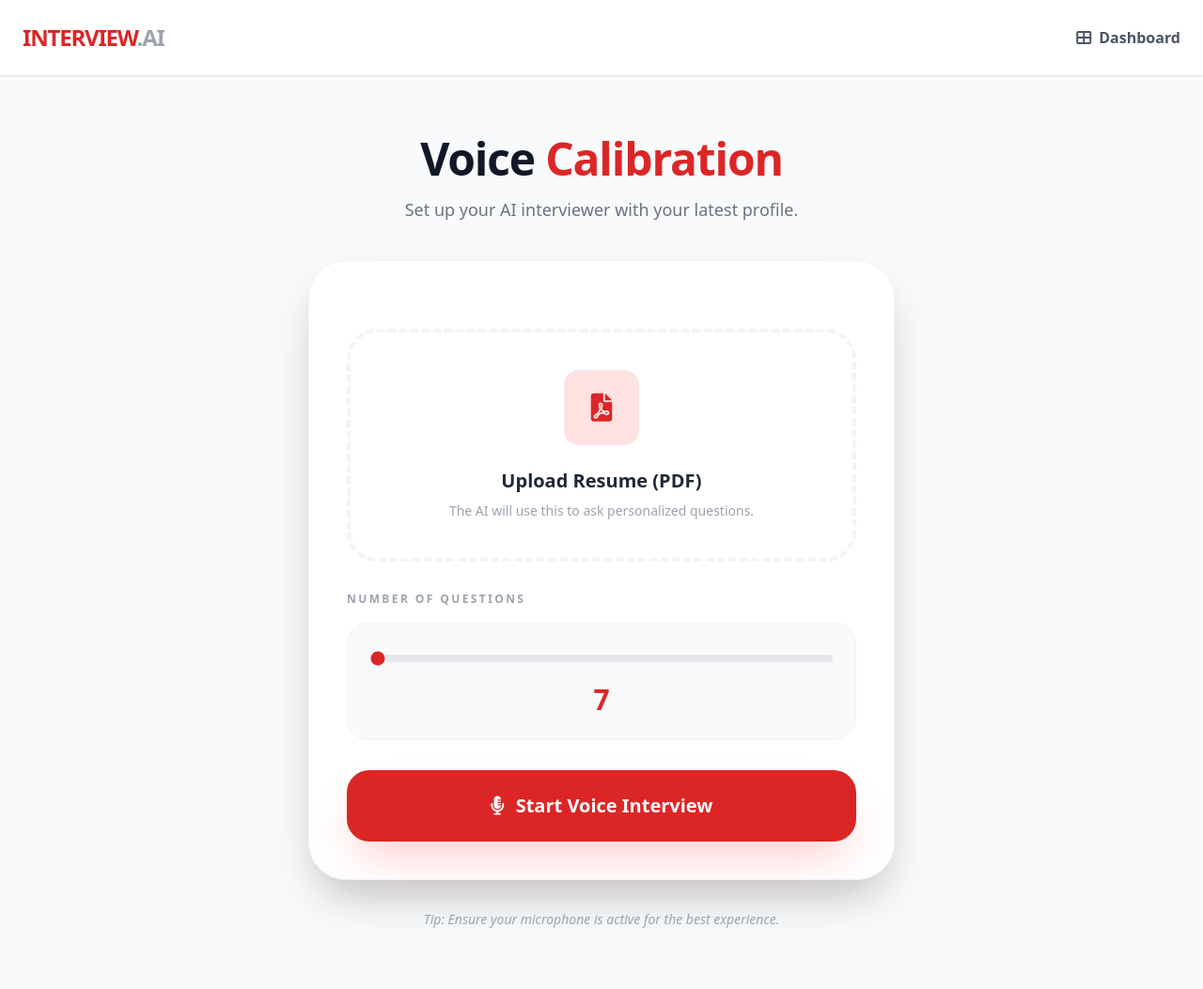
After one commit to jahn-avi/interview-with-ai, a Django app: page /voice-setup/ in a window 1280 px wide. The commit adds this page. Shown: the whole page at 94% size. Run offline with Django 5.2, Linux system fonts and the light colour scheme; some libraries are stand-ins or nearby versions.

Commit message:
Checking on sessions

```diff
--- a/interview_app/templates/interview_app/dashboard.html
+++ b/interview_app/templates/interview_app/dashboard.html
@@ -67,7 +67,7 @@
                 </div>
                 <h3 class="text-2xl font-bold mb-3 text-gray-800">Voice Interview</h3>
                 <p class="text-gray-500 mb-8 leading-relaxed">Real-time simulation using Speech-to-Text for a natural conversation feel.</p>
-                <a href="/session/" class="inline-flex items-center text-red-600 font-black uppercase tracking-wider text-sm group-hover:gap-3 transition-all">
+                <a href="{% url 'voice_setup' %}" class="inline-flex items-center text-red-600 font-black ...">
                     Start Session <i class="fas fa-arrow-right ml-2"></i>
                 </a>
             </div>
--- /dev/null
+++ b/interview_app/templates/interview_app/voice_setup.html
@@ -0,0 +1,74 @@
+<!DOCTYPE html>
+<html lang="en">
+<head>
+    <meta charset="UTF-8">
+    <meta name="viewport" content="width=device-width, initial-scale=1.0">
+    <title>Voice Setup | Interview.AI</title>
+    <script src="https://cdn.tailwindcss.com"></script>
+    <link href="https://cdnjs.cloudflare.com/ajax/libs/font-awesome/6.0.0/css/all.min.css" rel="stylesheet">
+</head>
+<body class="bg-slate-50 font-sans min-h-screen">
+
+    <nav class="bg-white border-b p-6 shadow-sm">
+        <div class="max-w-7xl mx-auto flex justify-between items-center">
+            <a href="/dashboard/" class="text-2xl font-black text-red-600 tracking-tighter hover:opacity-80 transition">
+                INTERVIEW<span class="text-gray-400">.AI</span>
+            </a>
+            <a href="/dashboard/" class="text-gray-600 hover:text-red-600 font-bold transition flex items-center gap-2">
+                <i class="fas fa-th-large"></i> Dashboard
+            </a>
+        </div>
+    </nav>
+
+    <div class="max-w-2xl mx-auto py-16 px-6">
+        <div class="text-center mb-10">
+            <h1 class="text-5xl font-black text-gray-900 mb-4 tracking-tight">Voice <span class="text-red-600">Calibration</span></h1>
+            <p class="text-gray-500 text-lg">Set up your AI interviewer with your latest profile.</p>
+        </div>
+
+        <div class="bg-white p-10 rounded-[2.5rem] shadow-2xl border border-gray-100">
+            <form action="{% url 'voice_interview' %}" method="POST" enctype="multipart/form-data" class="space-y-8" id="voiceForm">
+                {% csrf_token %}
+
+                <div class="relative border-4 border-dashed border-gray-100 rounded-[2rem] p-10 text-center hover:border-red-400 hover:bg-red-50/50 transition-all group cursor-pointer">
+                    <input type="file" name="resume" id="resumeInput" class="absolute inset-0 w-full h-full opacity-0 cursor-pointer" accept=".pdf" required onchange="updateFileName()">
+                    <div class="bg-red-100 text-red-600 w-20 h-20 rounded-2xl flex items-center justify-center mx-auto mb-6 text-3xl group-hover:scale-110 transition-transform">
+                        <i class="fas fa-file-pdf"></i>
+                    </div>
+                    <p id="file-name-display" class="text-xl font-bold text-gray-800 mb-2">Upload Resume (PDF)</p>
+                    <p class="text-gray-400 text-sm">The AI will use this to ask personalized questions.</p>
+                </div>
+
+                <div>
+                    <label class="block text-xs font-black text-gray-400 uppercase tracking-[0.2em] mb-4">Number of Questions</label>
+                    <div class="bg-gray-50 p-6 rounded-3xl border border-gray-100">
+                        <input type="range" name="q_count" min="7" max="20" value="7"
+                               class="w-full h-2 bg-gray-200 rounded-lg appearance-none cursor-pointer accent-red-600"
+                               oninput="this.nextElementSibling.value = this.value">
+                        <output class="block text-center font-black text-red-600 text-3xl mt-4">7</output>
+                    </div>
+                </div>
+
+                <button type="submit" class="w-full bg-red-600 text-white py-6 rounded-3xl font-black text-xl hover:bg-red-700 transition transform hover:scale-[1.02] shadow-2xl shadow-red-200 flex items-center justify-center gap-3">
+                    <i class="fas fa-microphone-alt"></i> Start Voice Interview
+                </button>
+            </form>
+        </div>
+
+        <div class="mt-8 text-center">
+            <p class="text-gray-400 text-sm italic font-medium">Tip: Ensure your microphone is active for the best experience.</p>
+        </div>
+    </div>
+
+    <script>
+        function updateFileName() {
+            const input = document.getElementById('resumeInput');
+            const display = document.getElementById('file-name-display');
+            if (input.files.length > 0) {
+                display.innerText = "Ready: " + input.files[0].name;
+                display.classList.add('text-red-600');
+            }
+        }
+    </script>
+</body>
+</html>
--- a/interview_app/views.py
+++ b/interview_app/views.py
@@ -6,6 +6,10 @@ from django.shortcuts import render
 from django.core.files.storage import FileSystemStorage
 from dotenv import load_dotenv
 import random
+import pyttsx3
+from django.http import JsonResponse
+import json
+import time
 
 # 1. Load Environment Variables
 load_dotenv()
@@ -176,3 +180,105 @@ def ai_questions(request):
 
     # Initial landing state (GET request)
     return render(request, 'interview_app/quiz_setup.html')
+
+def voice_interview_start(request):
+    if request.method == 'POST' and request.FILES.get('resume'):
+        # 1. Extract Resume Text (Reuse your existing function)
+        resume_file = request.FILES['resume']
+        fs = FileSystemStorage()
+        filename = fs.save(resume_file.name, resume_file)
+        path = fs.path(filename)
+        resume_content = extract_text_from_pdf(path)
+
+        # 2. Store in session so the AI "remembers" it during the call
+        request.session['interview_context'] = resume_content
+        request.session['total_questions'] = int(request.POST.get('q_count', 7))
+        request.session['current_q_index'] = 1
+
+        os.remove(path)
+        return render(request, 'interview_app/voice_session.html')
+
+    return render(request, 'interview_app/voice_setup.html')
+
+def voice_setup(request):
+    """Step 1: Upload resume and configure question count."""
+    return render(request, 'interview_app/voice_setup.html')
+
+def voice_interview(request):
+    """Step 2: The actual voice session."""
+    if request.method == 'POST' and request.FILES.get('resume'):
+        resume_file = request.FILES['resume']
+        q_count = request.POST.get('q_count', 7)
+
+        # Extract text using your existing helper
+        fs = FileSystemStorage()
+        filename = fs.save(resume_file.name, resume_file)
+        path = fs.path(filename)
+        resume_text = extract_text_from_pdf(path)
+
+        # Clean up file after extraction
+        if os.path.exists(path):
+            os.remove(path)
+
+        # Pass resume context and count to the session template
+        return render(request, 'interview_app/voice_session.html', {
+            'resume_context': resume_text,
+            'total_questions': q_count,
+            'role': 'Candidate'
+        })
+
+    return render(request, 'interview_app/voice_setup.html')
+
+def voice_setup(request):
+    return render(request, 'interview_app/voice_setup.html')
+
+def voice_interview(request):
+    if request.method == 'POST' and request.FILES.get('resume'):
+        resume_file = request.FILES['resume']
+        q_count = request.POST.get('q_count', 7)
+
+        fs = FileSystemStorage()
+        filename = fs.save(resume_file.name, resume_file)
+        path = fs.path(filename)
+        resume_text = extract_text_from_pdf(path)
+
+        if os.path.exists(path):
+            os.remove(path)
+
+        return render(request, 'interview_app/voice_session.html', {
+            'resume_context': resume_text,
+            'total_questions': q_count,
+        })
+    return render(request, 'interview_app/voice_setup.html')
+
+def voice_chat_api(request):
+    if request.method == 'POST':
+        try:
+            data = json.loads(request.body)
+            user_speech = data.get('user_speech', "")
+            resume_context = data.get('resume_context', "")
+
+            prompt = f"""
+            You are a Senior Technical Interviewer.
+            Resume: {resume_context}
+            Candidate said: "{user_speech}"
+            Action: Ask a short follow-up question (1-2 sentences).
+            """
+
+            # Generate response
+            response = model.generate_content(prompt)
+            return JsonResponse({'ai_question': response.text})
+
+        except Exception as e:
+            # Check if it's a quota/rate limit error
+            error_msg = str(e).lower()
+            if "429" in error_msg or "quota" in error_msg:
+                print("Quota exceeded. Waiting 7 seconds...")
+                return JsonResponse({
+                    'ai_question': "I'm thinking deeply about your last point. Give me just a few seconds to process that."
+                })
+
+            print(f"Server Error: {e}")
+            return JsonResponse({'error': 'Server Busy'}, status=500)
+
+    return JsonResponse({'error': 'Invalid request'}, status=400)
--- a/interview_project/urls.py
+++ b/interview_project/urls.py
@@ -10,4 +10,7 @@ urlpatterns = [
     path('dashboard/', views.dashboard, name='dashboard'),
     path('resume-analysis/', views.resume_analysis, name='resume_analysis'),
     path('ai-questions/', views.ai_questions, name='ai_questions'),
+    path('voice-setup/', views.voice_setup, name='voice_setup'),
+    path('voice-interview/', views.voice_interview, name='voice_interview'),
+    path('voice-chat-api/', views.voice_chat_api, name='voice_chat_api'),
 ]
```
Also changed, not shown: interview_app/templates/interview_app/voice_session.html (added, +170 -0 lines).
